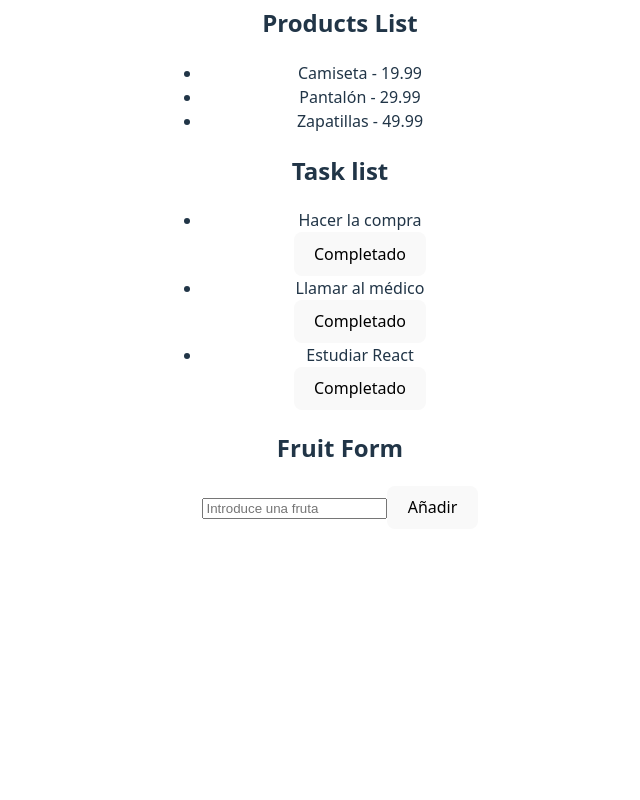
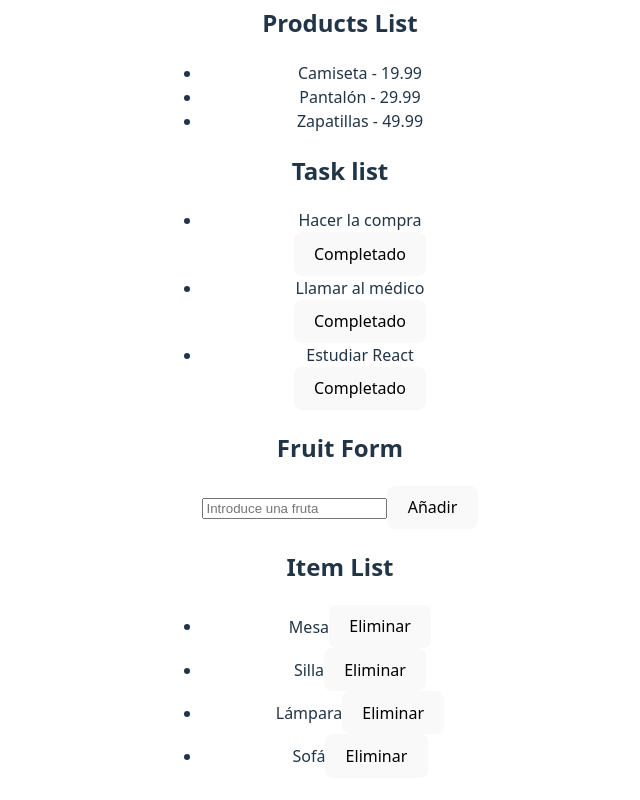
Before and after one commit to laura-gavilan/conditionals-react, a React (Vite) app: page / in a window 1280 px wide. Shown: the part 372-1172 px from the top of the page, without its empty margins (300-940 px from the left). Before the commit the page ends 949 px from the top, so only its background shows below. Built offline with nearby package versions, Linux system fonts and the light colour scheme.

Commit message:
add(component): add component RemoveList.jsx

```diff
--- a/src/App.jsx
+++ b/src/App.jsx
@@ -2,6 +2,7 @@ import './App.css'
 import { AddFruitForm } from './components/AddFruitForm/AddFruitForm'
 import { NamesList } from './components/NameList/NameList'
 import { ProductList } from './components/ProductList/ProductList'
+import { RemoveItemList } from './components/RemoveItemList/RemoveItemList'
 import { TaskList } from './components/TaskList/TaskList'
 
 export const App = () => {
@@ -17,6 +18,8 @@ export const App = () => {
       <TaskList/>
 
       <AddFruitForm/>
+
+      <RemoveItemList/>
     </div>
   )
 }
--- /dev/null
+++ b/src/components/RemoveItemList/RemoveItemList.jsx
@@ -0,0 +1,29 @@
+import { useState } from "react";
+
+const items = ["Mesa", "Silla", "Lámpara", "Sofá"];
+
+export const RemoveItemList = () => {
+    const [elementsList, setElementsList] = useState(items);
+
+    const handleOnClick = (indexDelete) => {
+        setElementsList((prev) => prev.filter((_, index) => index !== indexDelete));
+    };
+
+
+    return (
+        <div>
+            <h2>Item List</h2>
+
+            <ul>
+                {elementsList.map((element, index) => {
+                    return (
+                        <li key={index}>{element}
+
+                            <button onClick={() => handleOnClick(index)}>Eliminar</button>
+                        </li>
+                    )
+                })}
+            </ul>
+        </div>
+    );
+};
```
Also changed, not shown: src/components/RemoveItemList/RemoveItemList.css (added).
